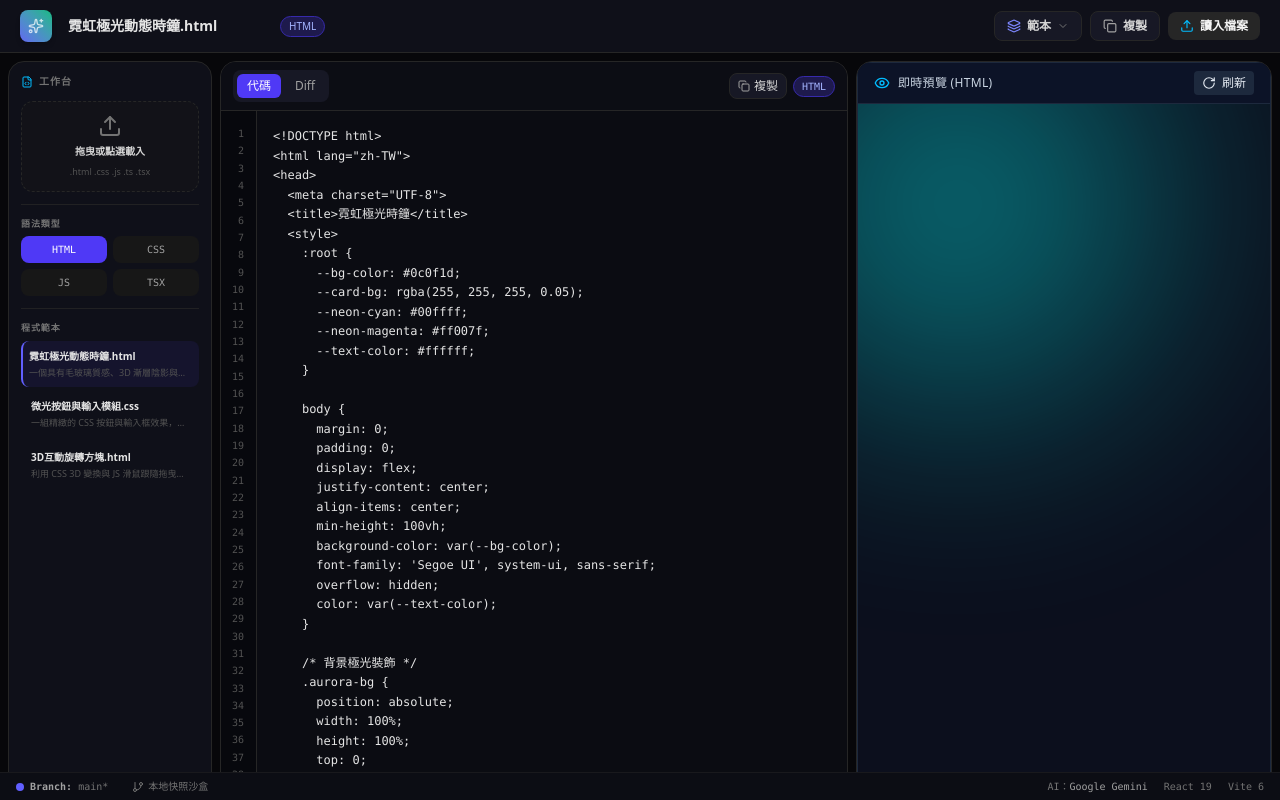
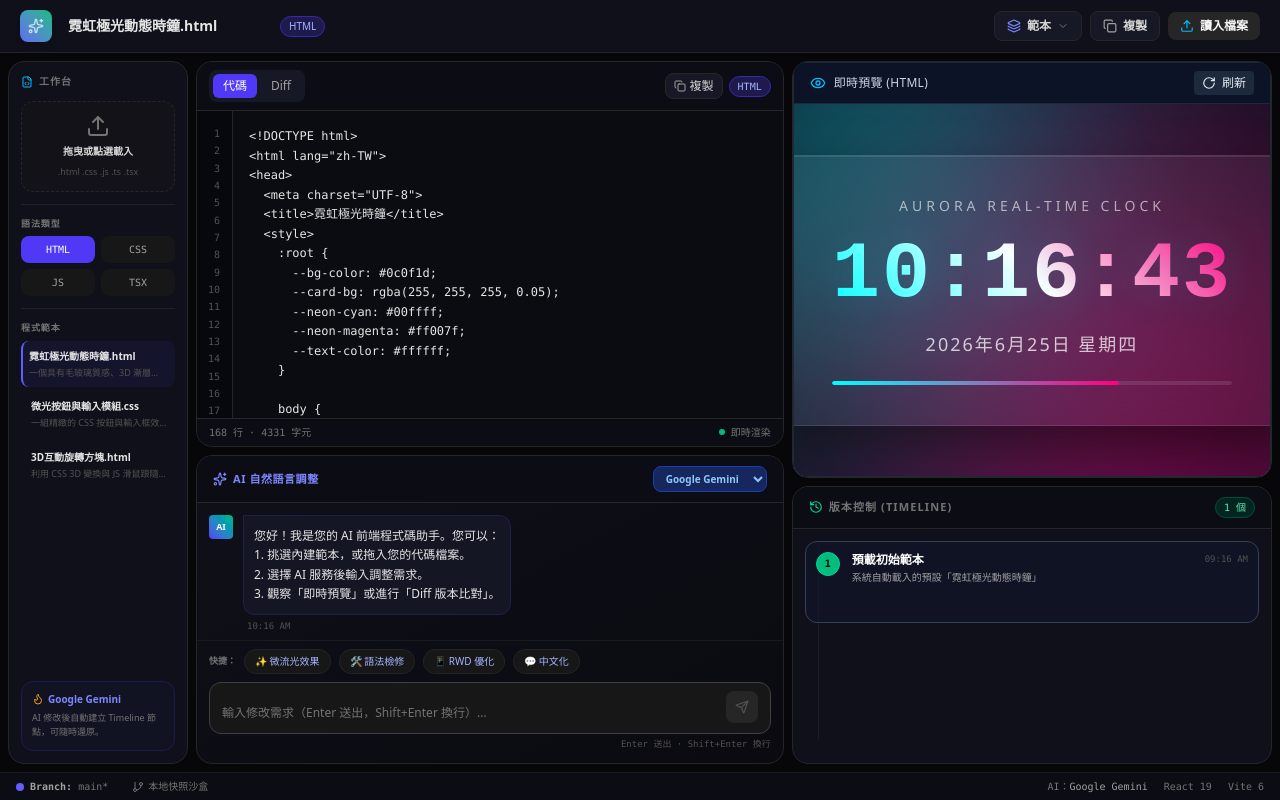
Before and after one commit to JackCh6366/App-ai_code_fix, a React (Vite) app: page / in a window 1280 px wide. Built offline with nearby package versions, Linux system fonts and the light colour scheme.

Commit message:
15次修正調整

```diff
--- a/src/App.tsx
+++ b/src/App.tsx
@@ -546,13 +546,13 @@ export default function App() {
       </header>
 
       {/* ── 主體內容區 ── */}
-      <div className="flex-1 overflow-hidden">
+      <div className="flex-1 overflow-hidden min-h-0 flex flex-col">
 
         {/* ════ 桌機佈局（lg+）：三欄 Bento Grid ════ */}
-        <div className="hidden lg:grid lg:grid-cols-12 h-full gap-2 p-2">
+        <div className="hidden lg:flex flex-1 min-h-0 gap-2 p-2">
 
           {/* 左側欄：檔案管理 */}
-          <aside className="col-span-2 flex flex-col gap-2"
+          <aside className="w-[180px] shrink-0 flex flex-col gap-2 min-h-0"
             onDragOver={handleDragOver} onDragLeave={handleDragLeave} onDrop={handleDrop}>
             <div className={`flex-1 bg-[#0f1019] border rounded-2xl p-3 flex flex-col gap-3 transition-all ${dragOver ? "border-indigo-500 bg-indigo-950/20" : "border-neutral-800"}`}>
               <div className="text-[10px] font-bold text-neutral-500 uppercase tracking-widest flex items-center gap-1.5">
@@ -609,7 +609,7 @@ export default function App() {
           </aside>
 
           {/* 中欄：編輯器（上）+ AI 對話（下）*/}
-          <div className="col-span-6 flex flex-col gap-2">
+          <div className="flex-1 flex flex-col gap-2 min-h-0">
             {/* 編輯器 */}
             <div className="flex-[5] bg-[#0f1019] border border-neutral-800 rounded-2xl overflow-hidden flex flex-col min-h-0">
               <EditorPanel />
@@ -621,7 +621,7 @@ export default function App() {
           </div>
 
           {/* 右欄：預覽（上）+ 版本歷史（下）*/}
-          <div className="col-span-4 flex flex-col gap-2">
+          <div className="w-[38%] shrink-0 flex flex-col gap-2 min-h-0">
             <div className="flex-[6] bg-[#0f1019] border border-neutral-800 rounded-2xl overflow-hidden flex flex-col min-h-0">
               <LivePreview code={currentCode} language={language} />
             </div>
@@ -632,9 +632,9 @@ export default function App() {
         </div>
 
         {/* ════ 平板佈局（md ~ lg）：2欄 ════ */}
-        <div className="hidden md:grid lg:hidden grid-cols-2 h-full gap-2 p-2">
+        <div className="hidden md:flex lg:hidden flex-1 min-h-0 gap-2 p-2">
           {/* 左：編輯器 */}
-          <div className="flex flex-col gap-2">
+          <div className="flex-1 flex flex-col gap-2 min-h-0">
             <div className="flex-[6] bg-[#0f1019] border border-neutral-800 rounded-2xl overflow-hidden flex flex-col min-h-0">
               <EditorPanel />
             </div>
@@ -643,7 +643,7 @@ export default function App() {
             </div>
           </div>
           {/* 右：預覽 + AI 對話 */}
-          <div className="flex flex-col gap-2">
+          <div className="flex-1 flex flex-col gap-2 min-h-0">
             <div className="flex-[5] bg-[#0f1019] border border-neutral-800 rounded-2xl overflow-hidden flex flex-col min-h-0">
               <LivePreview code={currentCode} language={language} />
             </div>
@@ -654,7 +654,7 @@ export default function App() {
         </div>
 
         {/* ════ 手機佈局（< md）：單欄，Tab 切換 ════ */}
-        <div className="md:hidden h-full flex flex-col">
+        <div className="md:hidden flex-1 flex flex-col min-h-0">
           {/* Tab 內容區 */}
           <div className="flex-1 overflow-hidden bg-[#0f1019] border border-neutral-800 m-2 mb-0 rounded-2xl flex flex-col">
             {mobileTab === "editor"  && <EditorPanel />}
```
